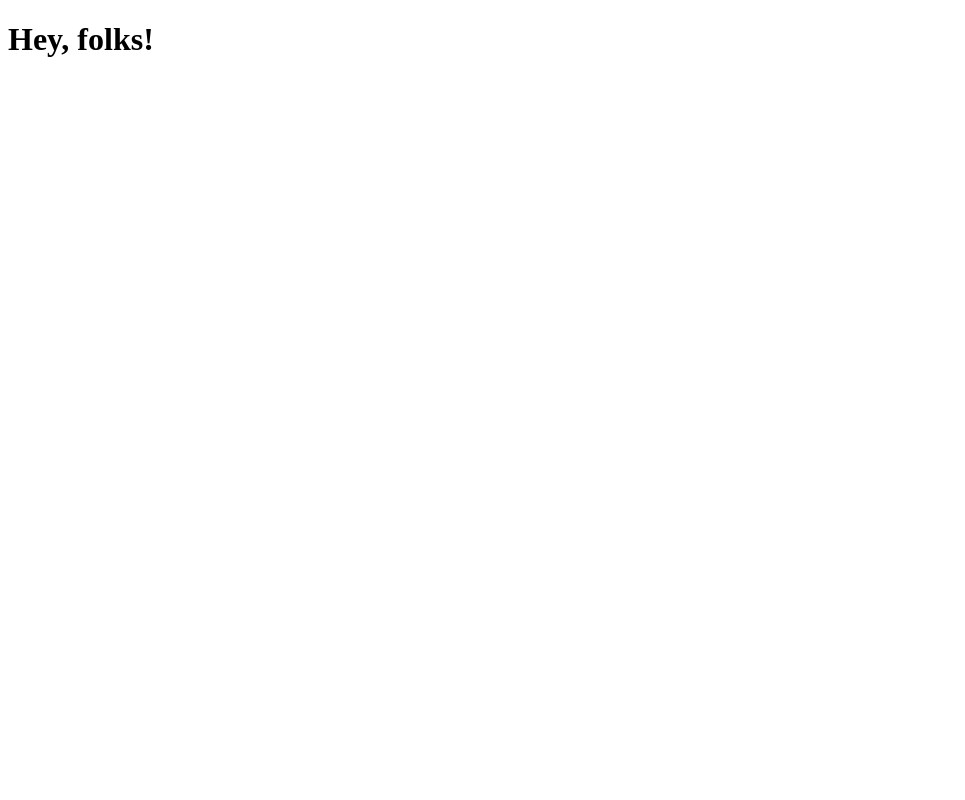
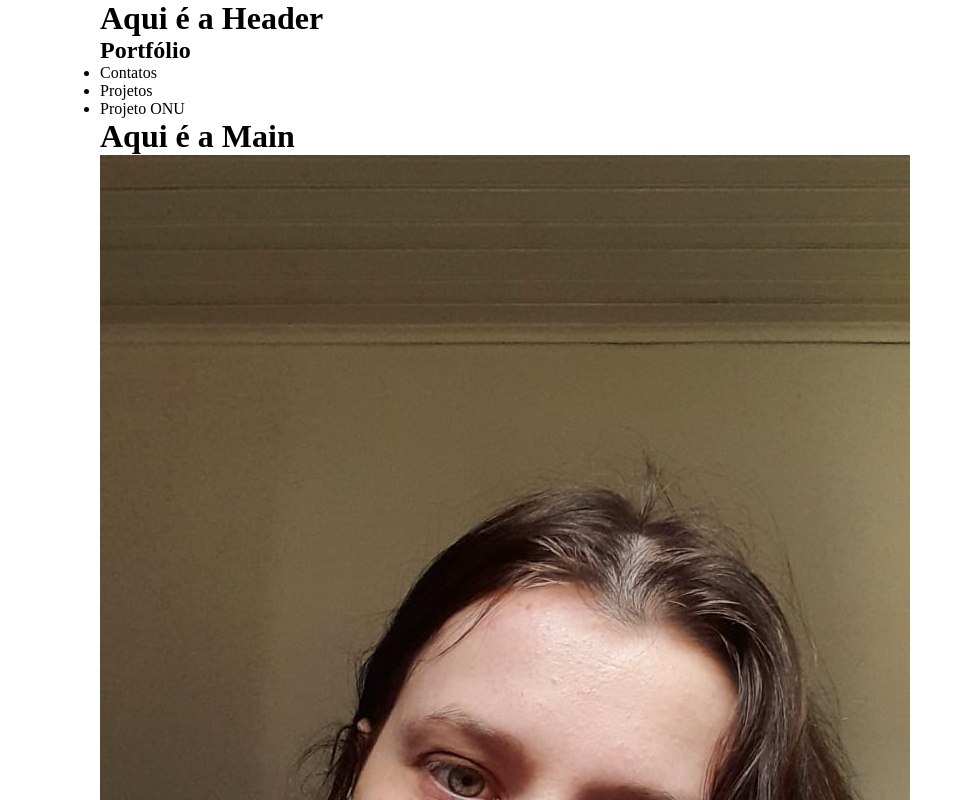
Before and after one commit to paulafeltrin/Portfolio, a React (Create React App) app: page / in a window 1280 px wide. Shown: the top 800 px of the page, without its empty margins (0-965 px from the left). Built offline with nearby package versions, Linux system fonts and the light colour scheme.

Commit message:
página inicial

```diff
--- a/src/App.js
+++ b/src/App.js
@@ -1,9 +1,12 @@
-import React from "react";
+import React from 'react';
+import {GlobalStyle} from "../src/Global/global"
+import Portfolio from "../src/Pages/Main/Portfolio/Portfolio";
 
 export default function App(){
   return(
     <>
-      <h1>Hey, folks!</h1>
+      <GlobalStyle />
+      <Portfolio/>
     </>
   )
 }
--- /dev/null
+++ b/src/Global/global.js
@@ -0,0 +1,14 @@
+import {createGlobalStyle} from 'styled-components';
+
+export const GlobalStyle = createGlobalStyle`
+  *{
+    margin:0;
+    padding:0;
+    box-sizing:border-box;
+  }
+  body{
+    margin: 0 auto;
+    max-width: 1080px;
+    width: 100%;
+  }
+`
--- /dev/null
+++ b/src/Pages/Footer/Footer.jsx
@@ -0,0 +1,14 @@
+import React from "react";
+
+export default function Footer(){
+    return(
+        <header>
+            <h1>Aqui é a Footer</h1>
+            <ul>
+                <li>Facebook</li>
+                <li>LinkedIn</li>
+                <li>Sobre mim</li>
+            </ul>
+        </header>
+    )
+}
--- /dev/null
+++ b/src/Pages/Header/Header.jsx
@@ -0,0 +1,15 @@
+import React from "react";
+
+export default function Header(){
+    return(
+        <header>
+            <h1>Aqui é a Header</h1>
+            <h2>Portfólio</h2>
+            <ul>
+                <li>Contatos</li>
+                <li>Projetos</li>
+                <li>Projeto ONU</li>
+            </ul>
+        </header>
+    )
+}
--- /dev/null
+++ b/src/Pages/Main/Main.jsx
@@ -0,0 +1,13 @@
+import React from "react";
+import Imagem from "../../Assests/img-Paula.jpeg"
+
+export default function Main(){
+    return(
+        <main>
+            <h1>Aqui é a Main</h1>
+            <img src={Imagem} alt="Paula Cassia Feltrin" />
+            <h2>Paula Cassia Feltrin</h2>
+        </main>
+
+    )
+}
--- /dev/null
+++ b/src/Pages/Main/Portfolio/Portfolio.jsx
@@ -0,0 +1,17 @@
+import React from "react";
+import Header from "../../Header/Header"
+import Main from "../../Main/Main"
+import Footer from "../../Footer/Footer"
+
+export default function Portfolio(){
+    return(
+        <>
+            <body>
+                <Header />
+                <Main />
+                <Footer />
+            </body>
+        </>
+
+    )
+}
```
Also changed, not shown: src/Assests/img-Paula.jpeg (added), src/Pages/Footer/styles.js (added), src/Pages/Header/styles.js (added), src/Pages/Main/Portfolio/styles.js (added), src/Pages/Main/styles.js (added), src/services/routes.js (added).
